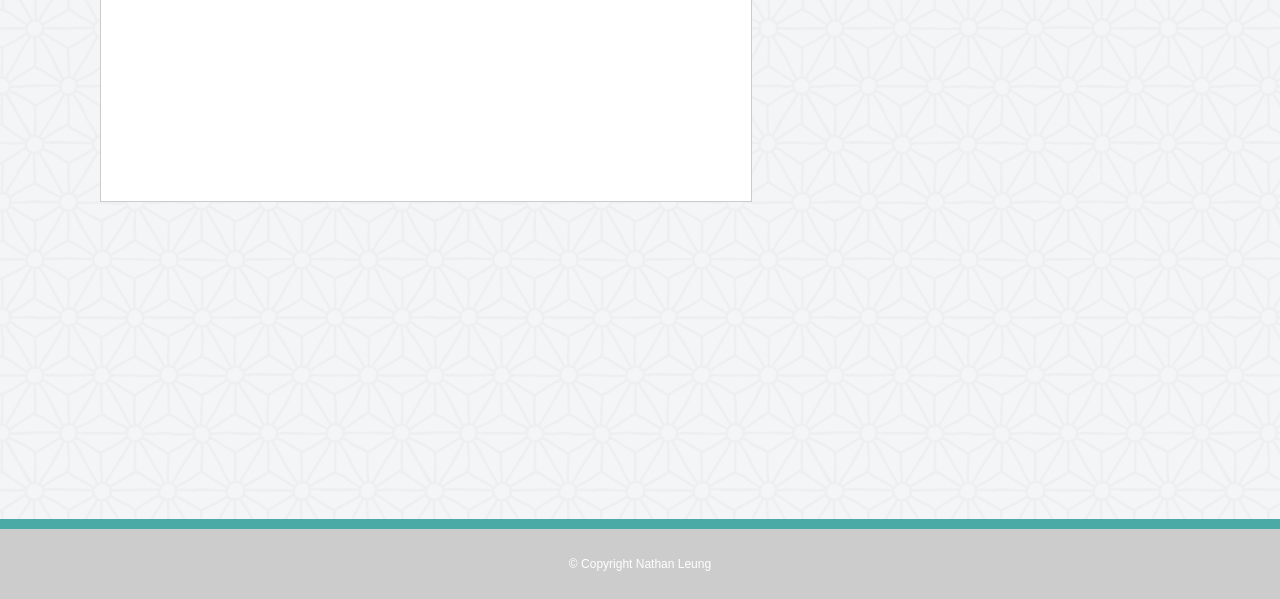
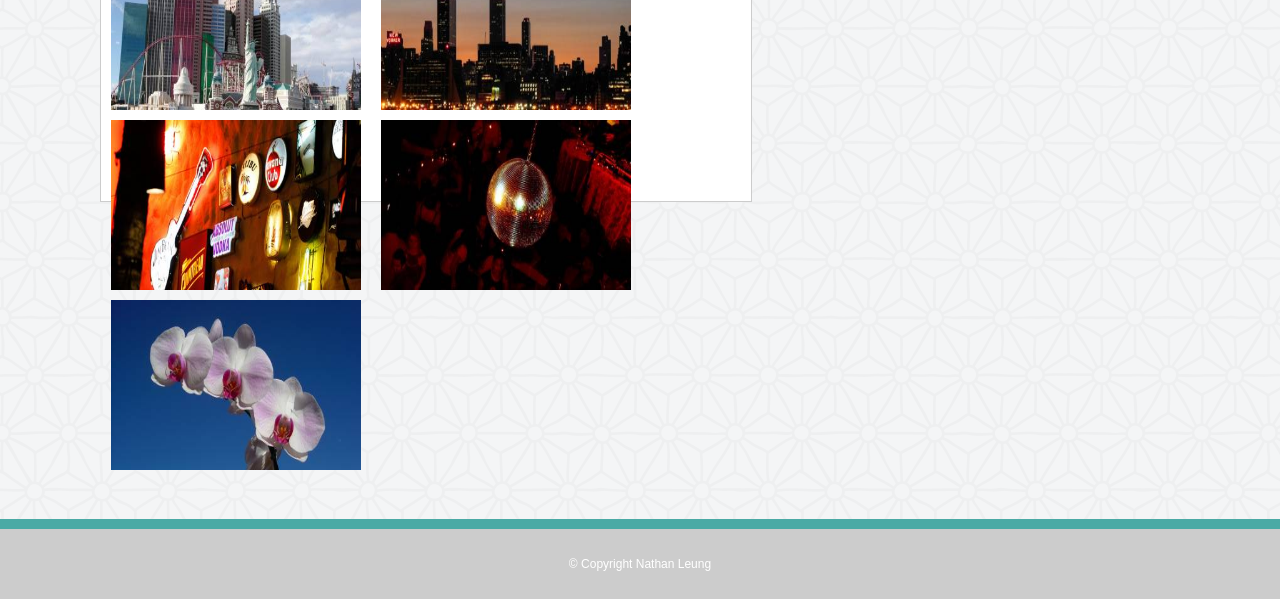
Before and after one commit to nathanhl/Basic-Portfolio, a plain HTML site: page portfolio.html in a window 1280 px wide. Shown: the part 201-800 px from the top of the page. Drawn offline with Linux system fonts and the light colour scheme.

Commit message:
second commit

```diff
--- a/portfolio.html
+++ b/portfolio.html
@@ -28,7 +28,13 @@
         <div class="main">
             <section>
                 <h2> Portfolio </h2>
+
                 <div class="img"></div>
+                    <img src="assets/images/food3.jpeg" style="width:250px;height:170px;border:0;">
+                    <img src="assets/images/food2.jpeg" style="width:250px;height:170px;border:0;">
+                    <img src="assets/images/party.jpeg" style="width:250px;height:170px;border:0;">
+                    <img src="assets/images/download.jpeg" style="width:250px;height:170px;border:0;">
+                    <img src="assets/images/headshot.jpeg" style="width:250px;height:170px;border:0;">
             </section>
         </div>
         <aside>
```
